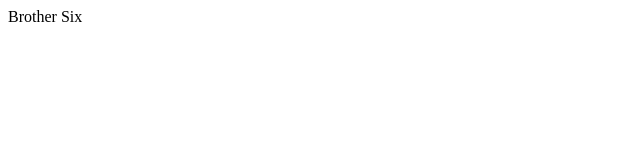
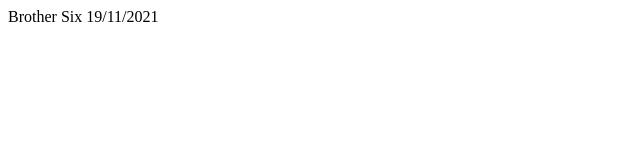
Before and after one commit to Trong-Ho/Group4_T1.2108.A0_Eproject1, a plain HTML site: page index.html in a window 1280 px wide. Shown: the full height of the page, 0-640 px from the left. Drawn offline with Linux system fonts and the light colour scheme.

Commit message:
Tuan update

```diff
--- a/index.html
+++ b/index.html
@@ -8,5 +8,6 @@
 </head>
 <body>
     Brother Six
+    19/11/2021
 </body>
 </html>
```
